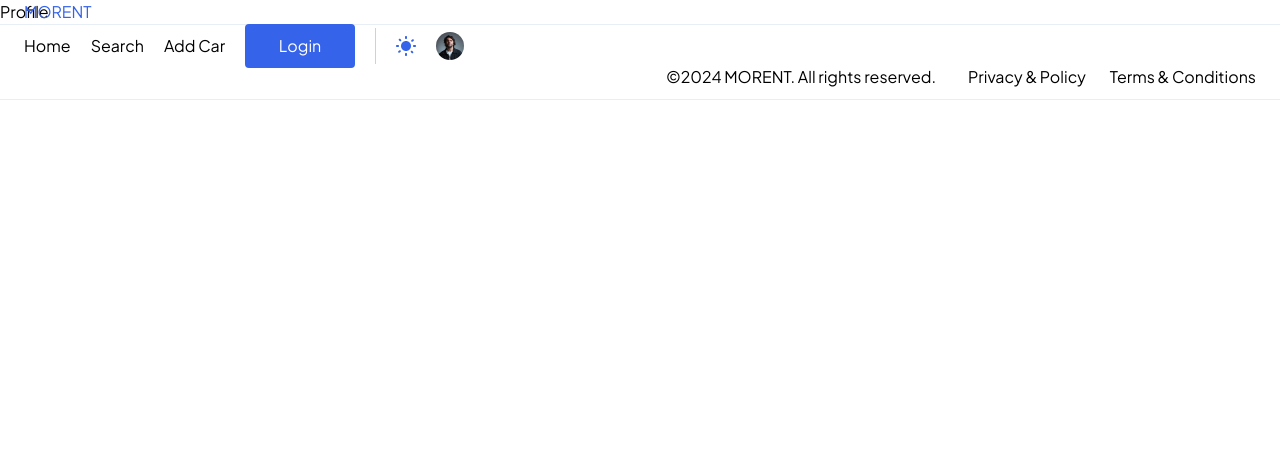
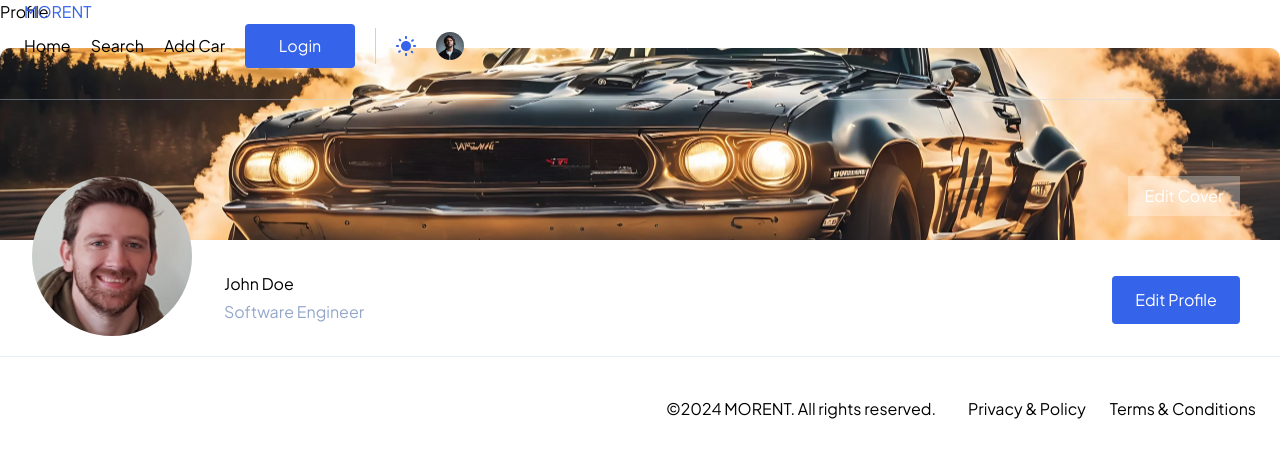
Before and after one commit to GlenMac90/rent-wheels, a Next.js app: page /profile in a window 1280 px wide. Shown: the top 458 px of the page. Built offline with nearby package versions, Linux system fonts and the light colour scheme.

Commit message:
build profile header for profile page

```diff
--- a/app/profile/page.tsx
+++ b/app/profile/page.tsx
@@ -1,9 +1,14 @@
+import ProfilePageHeader from "@/components/profile/ProfilePageHeader";
+
 const Profile = () => {
   return (
-    <div>
-      Profile
-    </div>
-  )
-}
+    <main className="page-styles">
+      <section className="flex w-full max-w-[82rem] flex-col items-center gap-6">
+        <h3 className="semibold-20 text-gray-900_white w-full">Profile</h3>
+        <ProfilePageHeader />
+      </section>
+    </main>
+  );
+};
 
-export default Profile
+export default Profile;
--- /dev/null
+++ b/components/profile/ProfilePageHeader.tsx
@@ -0,0 +1,45 @@
+import Image from "next/image";
+
+import Button from "../Button";
+import { profileDummyData } from "@/constants";
+
+const ProfilePageHeader = () => {
+  const { name, jobTitle, profileImage, bannerImage } = profileDummyData;
+
+  return (
+    <header className="flex w-full flex-col rounded-ten">
+      <div className="relative flex h-36 w-full md:h-48">
+        <Image
+          src={bannerImage}
+          alt="Banner Image"
+          fill
+          className="rounded-t-ten object-cover"
+        />
+        <Image
+          src={profileImage}
+          alt="Profile Image"
+          height={160}
+          width={160}
+          className="absolute -bottom-9 left-4 size-[4.375rem] shrink-0 rounded-full md:-bottom-24 md:left-8 md:size-40"
+        />
+        <button
+          type="button"
+          className="flex-center base-10 md:base-14 absolute bottom-4 right-4 h-6 w-16 rounded-md bg-white/30 text-white md:bottom-6 md:right-10 md:h-10 md:w-28"
+        >
+          Edit Cover
+        </button>
+      </div>
+      <div className="bg-white_gray-850 flex w-full flex-col gap-2 rounded-b-ten px-4 pb-6 pt-11 md:flex-row md:justify-between md:py-8 md:pl-56 md:pr-10">
+        <div className="flex flex-col gap-1">
+          <span className="text-gray-900_white bold-20">{name}</span>
+          <span className="base-14 text-blue-100">{jobTitle}</span>
+        </div>
+        <Button height="h-9 md:h-12" width="w-28 md:w-32" className="self-end">
+          Edit Profile
+        </Button>
+      </div>
+    </header>
+  );
+};
+
+export default ProfilePageHeader;
--- a/constants/index.ts
+++ b/constants/index.ts
@@ -89,3 +89,10 @@ export const carTransmission = [
     label: "Manual",
   },
 ];
+
+export const profileDummyData = {
+  name: "John Doe",
+  jobTitle: "Software Engineer",
+  profileImage: "/dummy-profile-image.jpg",
+  bannerImage: "/dummy-banner-image.webp",
+};
--- a/styles/theme.css
+++ b/styles/theme.css
@@ -113,6 +113,10 @@
 
   .medium-12 {
     @apply font-medium text-[12px] leading-[16px];
+  }
+
+  .base-10 {
+    @apply font-normal text-[10px] leading-[12px];
   }
 
   .light-10 {
```
Also changed, not shown: public/dummy-banner-image.webp (added), public/dummy-profile-image.jpg (added).
